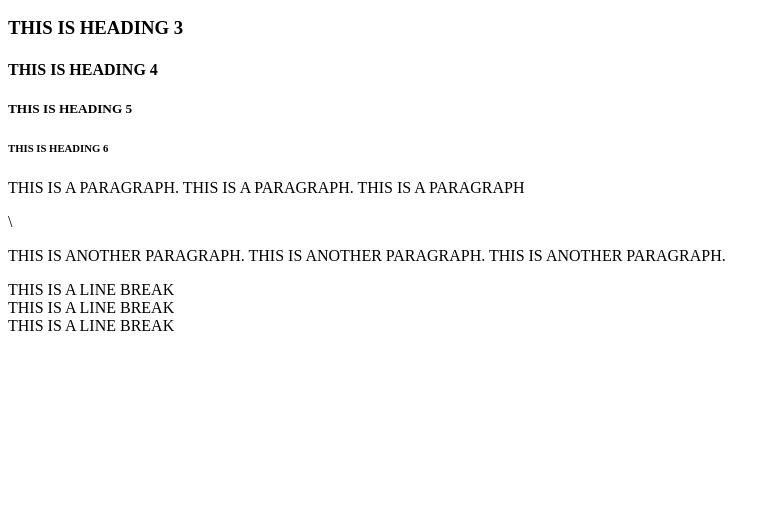
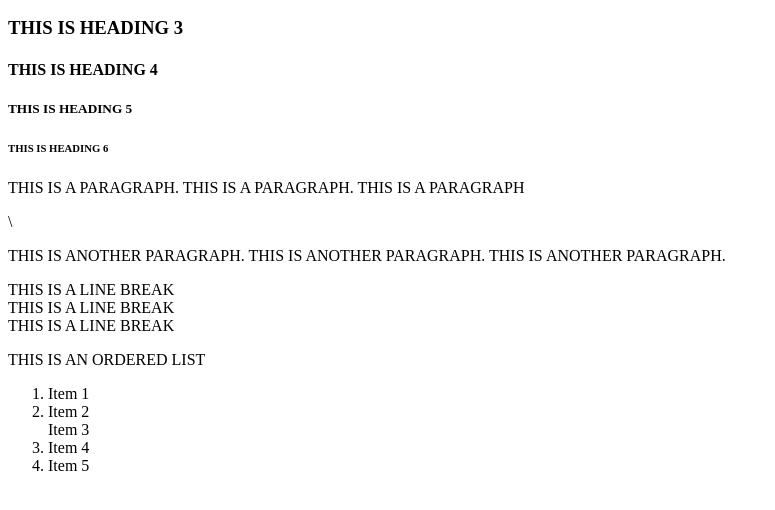
Before and after one commit to JamesWong11/html-css-practice1, a plain HTML site: page index.html in a window 1280 px wide. Shown: the part 96-606 px from the top of the page, without its empty margins (0-775 px from the left). Drawn offline with Linux system fonts and the light colour scheme.

Commit message:
added ordered list

```diff
--- a/index.html
+++ b/index.html
@@ -10,7 +10,14 @@
             <p>THIS IS A PARAGRAPH. THIS IS A PARAGRAPH. THIS IS A PARAGRAPH</p>\
             <p>THIS IS ANOTHER PARAGRAPH. THIS IS ANOTHER PARAGRAPH. THIS IS ANOTHER PARAGRAPH.</p>
             <p>THIS IS A LINE BREAK<br>THIS IS A LINE BREAK<br>THIS IS A LINE BREAK</p>
-
+            <p>THIS IS AN ORDERED LIST</p>
+            <ol>
+                <li>Item 1</li>
+                <li>Item 2</li>
+                <l1>Item 3</l1>
+                <li>Item 4</li>
+                <li>Item 5</li>
+            </ol>
         </body>
     </html>
 
```
